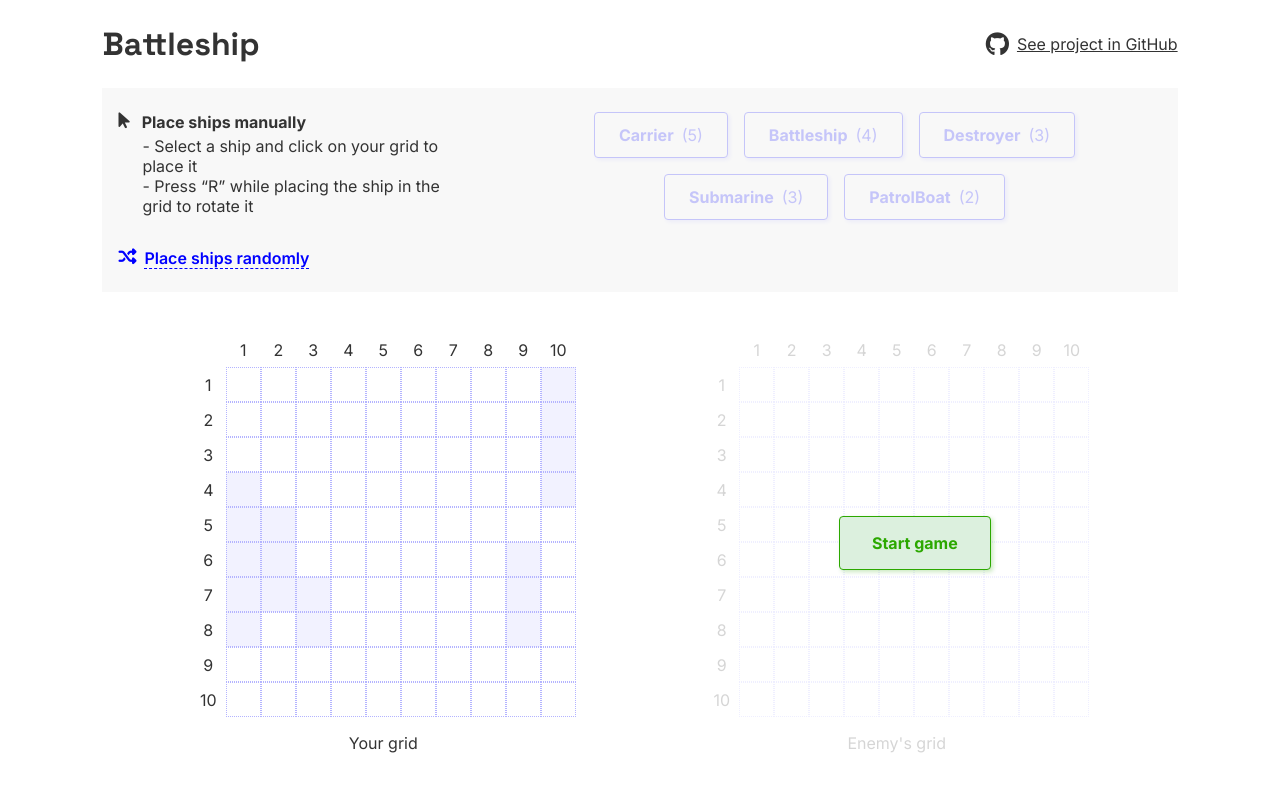
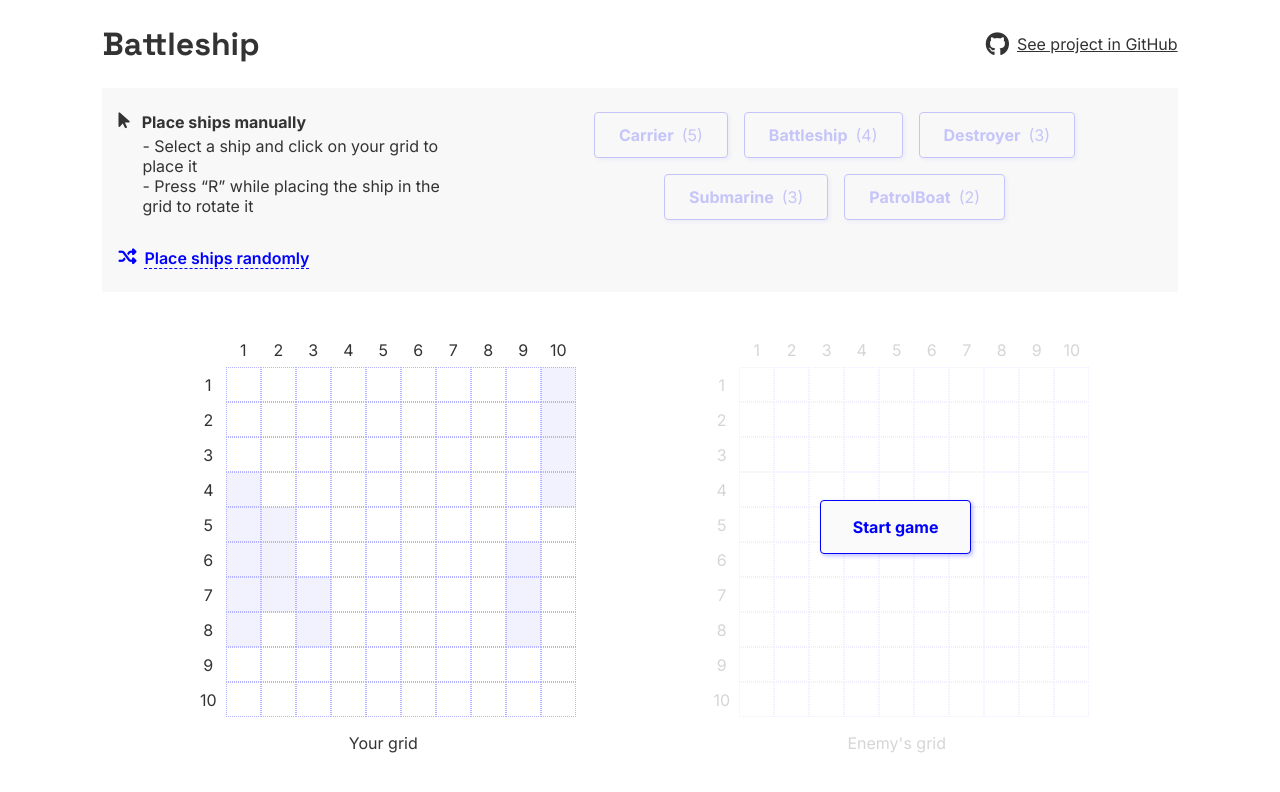
Before and after one commit to MMadlos/battleship-game, a website built with webpack: page src/index.html in a window 1280 px wide. Both pictures are taken after a click on the button "Place ships randomly". Built offline with nearby package versions, Linux system fonts and the light colour scheme.

Commit message:
Add styles to buttons and grid before starting the game

```diff
--- a/src/index.html
+++ b/src/index.html
@@ -20,31 +20,7 @@
 				<a href="https://github.com/MMadlos/battleship-game">See project in GitHub</a>
 			</div>
 		</header>
-		<section class="text-section">
-			<div class="instructions-container">
-				<div class="instructions-content">
-					<div class="manual">
-						<div class="manual-text">
-							<i class="fa-solid fa-arrow-pointer"></i>
-							<p>Place ships manually</p>
-						</div>
-						<div class="manual-details">
-							<p>- Select a ship and click on your grid to place it</p>
-							<p>- Press “R” while placing the ship in the grid to rotate it</p>
-						</div>
-					</div>
-					<div class="random">
-						<button id="random-ships">
-							<i class="fa-solid fa-shuffle"></i>
-							<span>Place ships randomly</span>
-						</button>
-					</div>
-				</div>
-				<div class="ship-list"></div>
-			</div>
-		</section>
-
-		<!-- <button id="start-game">Start game</button> -->
+		<section class="text-section"></section>
 
 		<main class="game-container"></main>
 	</body>
--- a/src/index.js
+++ b/src/index.js
@@ -4,6 +4,7 @@ import { PLAYER } from "./modules/player"
 import { setRandomShips, getRandomBetween } from "./modules/placeShipsRandom"
 import { setEnemyShips } from "./modules/defaultShips"
 
+import { appendInstructions } from "./modules/DOM/instructions"
 import { appendShipList, shipCardStyle } from "./modules/DOM/ship-list"
 import { displayGrid, addShipPreview, removeShipPreview, addShipToGrid, toggleGameContainer, removePreviousGameboard } from "./modules/DOM/gameboard"
 import { displayErrorMessage, removeErrorMessage } from "./modules/DOM/messages"
@@ -18,17 +19,24 @@ const gameboardTwo = playerTwo.gameboard
 initGame()
 
 function initGame() {
+	// displayUI()
+	appendInstructions()
 	appendShipList()
 
 	displayGrid(playerOne)
 	displayGrid(playerTwo)
+	appendStartBtn()
+
 	selectAndPlaceShip()
 	btnRandomShips()
+}
 
+function appendStartBtn() {
 	// UI
 	const startBtn = document.createElement("button")
 	startBtn.id = "start-game"
 	startBtn.textContent = "Start game"
+	startBtn.className = "disabled"
 
 	// APEND
 	const sectionTwo = document.querySelector("#gameboard-two").parentElement
@@ -115,24 +123,26 @@ function btnRandomShips() {
 
 function checkAndDisplayStartBtn() {
 	const allShipsPlaced = gameboardOne.checkAllShipsPlaced()
-
-	// if (allShipsPlaced) displayStartBtn()
+	if (allShipsPlaced) displayStartBtn()
 }
 
 function displayStartBtn() {
 	const startBtn = document.getElementById("start-game")
-	startBtn.classList.remove("none")
+	startBtn.classList.remove("disabled")
 	startBtn.onclick = () => {
-		const shipList = document.querySelector(".ship-list")
+		const shipList = document.querySelector(".instructions-container")
 		shipList.remove()
-
-		const btnSetShipRandomly = document.getElementById("random-ships")
-		btnSetShipRandomly.classList.add("none")
-
-		startBtn.classList.add("none")
 
 		setEnemyShips(gameboardTwo)
 		enableAttackEnemy()
+
+		startBtn.remove()
+
+		const gridTwo = document.getElementById("gameboard-two")
+		gridTwo.classList.remove("opacity-20")
+
+		const gridTwoText = document.querySelector(".grid-title.opacity-20")
+		gridTwoText.classList.remove("opacity-20")
 	}
 }
 
--- a/src/modules/DOM/gameboard.js
+++ b/src/modules/DOM/gameboard.js
@@ -8,12 +8,12 @@ export function displayGrid(playerObject) {
 	const isGridOne = document.querySelector("#gameboard-one")
 	grid.id = isGridOne ? "gameboard-two" : "gameboard-one"
 	const isGridTwo = grid.id === "gameboard-two"
-	grid.classList.toggle("oppacity-20", isGridTwo)
+	grid.classList.toggle("opacity-20", isGridTwo)
 
 	const text = document.createElement("p")
 	text.className = "grid-title"
 	text.textContent = isGridOne ? "Enemy's grid" : "Your grid"
-	text.classList.toggle("oppacity-20", isGridTwo)
+	text.classList.toggle("opacity-20", isGridTwo)
 
 	const section = document.createElement("section")
 	const gameContainer = document.querySelector(".game-container")
--- /dev/null
+++ b/src/modules/DOM/instructions.js
@@ -0,0 +1,66 @@
+const textSection = document.querySelector(".text-section")
+
+const instructionsText = {
+	icon: `<i class="fa-solid fa-arrow-pointer"></i>`,
+	paraMain: `<p>Place ships manually</p>`,
+	paraOne: `<p>- Select a ship and click on your grid to place it</p>`,
+	paraTwo: `<p>- Press “R” while placing the ship in the grid to rotate it</p>`,
+}
+
+// CONTAINERS
+const instructionsContainer = document.createElement("div")
+const instructionsContent = document.createElement("div")
+const manualContainer = document.createElement("div")
+
+instructionsContainer.className = "instructions-container"
+instructionsContent.className = "instructions-content"
+manualContainer.className = "manual-container"
+
+const addText = () => {
+	const { icon, paraMain, paraOne, paraTwo } = instructionsText
+
+	// MANUAL TEXT
+	const manualText = document.createElement("div")
+	manualText.className = "manual-text"
+	manualText.innerHTML = icon + paraMain
+
+	// MANUAL DETAILS
+	const manualDetails = document.createElement("div")
+	manualDetails.className = "manual-details"
+	manualDetails.innerHTML = paraOne + paraTwo
+
+	//SHIPLIST CONTAINER
+	const shipList = document.createElement("div")
+	shipList.className = "ship-list"
+
+	// APEND
+	textSection.append(instructionsContainer)
+	instructionsContainer.append(instructionsContent, shipList)
+	instructionsContent.append(manualContainer)
+	manualContainer.append(manualText, manualDetails)
+}
+
+const addRandomBtn = () => {
+	const instructionsContent = document.querySelector(".instructions-content")
+	const randomBtn = document.createElement("button")
+	const btnIcon = `<i class="fa-solid fa-shuffle"></i>`
+	const span = `<span>Place ships randomly</span>`
+
+	randomBtn.id = "random-ships"
+	randomBtn.innerHTML = btnIcon + span
+
+	instructionsContent.append(randomBtn)
+}
+
+export function appendInstructions() {
+	addText()
+	addRandomBtn()
+}
+
+export function hideInstructions() {
+	instructionsContainer.classList.add("none")
+}
+
+export function showInstructions() {
+	instructionsContainer.classList.remove("none")
+}
--- a/src/style.css
+++ b/src/style.css
@@ -3,7 +3,8 @@
 	--bg-grey-light: #f8f8f8;
 	--green: #2ca800;
 	--green-ligth: #dcf0de;
-	--blue: #0000ff;
+	--blue: rgb(0, 0, 255);
+	--blue-disabled: rgb(0, 0, 255, 0.2);
 	--blue-light: #f2f2ff;
 	--purple: #b4b4ff;
 	--red: #ff0000;
@@ -31,6 +32,7 @@ html {
 body {
 	font-family: "Inter", sans-serif;
 	padding: 0 8vw;
+	height: 100vh;
 }
 
 img,
@@ -57,7 +59,7 @@ i {
 	display: none !important;
 }
 
-.oppacity-20 {
+.opacity-20 {
 	opacity: 20% !important;
 }
 
@@ -66,8 +68,7 @@ header {
 	display: flex;
 	justify-content: space-between;
 	align-items: center;
-	margin-top: 1.5rem;
-	margin-bottom: 1.5rem;
+	padding: 1.5rem 0 1.5rem 0;
 }
 
 h1 {
@@ -87,7 +88,7 @@ h1 {
 
 /* TEXT SECTION */
 
-.text-section {
+.text-section:has(> *) {
 	background-color: var(--bg-grey-light);
 	padding: 24px 16px;
 }
@@ -104,7 +105,7 @@ h1 {
 	gap: 32px;
 }
 
-.manual {
+.manual-container {
 	display: flex;
 	flex-direction: column;
 	gap: 4px;
@@ -191,6 +192,7 @@ h1 {
 	display: flex;
 	gap: 40px;
 	justify-content: space-evenly;
+	align-items: center;
 	flex-wrap: wrap;
 	margin-top: 40px;
 }
@@ -255,19 +257,33 @@ h1 {
 
 /* BUTTONS */
 
+.game-container section:nth-child(2) {
+	position: relative;
+}
+
 #start-game {
-	position: relative;
-	top: -50%;
-	left: 35%;
+	position: absolute;
+	top: 40%;
+	left: 30%;
 
-	color: #2ca800;
+	color: var(--blue);
 	padding: 16px 32px;
 	font-weight: 700;
 
 	border-radius: 4px;
-	border: 1px solid #2ca800;
-	background: #dcf0de;
-	box-shadow: 2px 2px 4px 0px rgba(44, 168, 0, 0.25);
+	border: 1px solid var(--blue);
+	background: var(--white-ligth);
+	box-shadow: 2px 2px 4px 0px rgba(0, 0, 255, 0.25);
+}
+
+#start-game.disabled {
+	color: var(--blue-disabled) !important;
+	border-color: var(--blue-disabled) !important;
+}
+
+#start-game:not(.disabled):hover {
+	cursor: pointer;
+	background-color: var(--blue-light);
 }
 
 /* Text messages */
```
